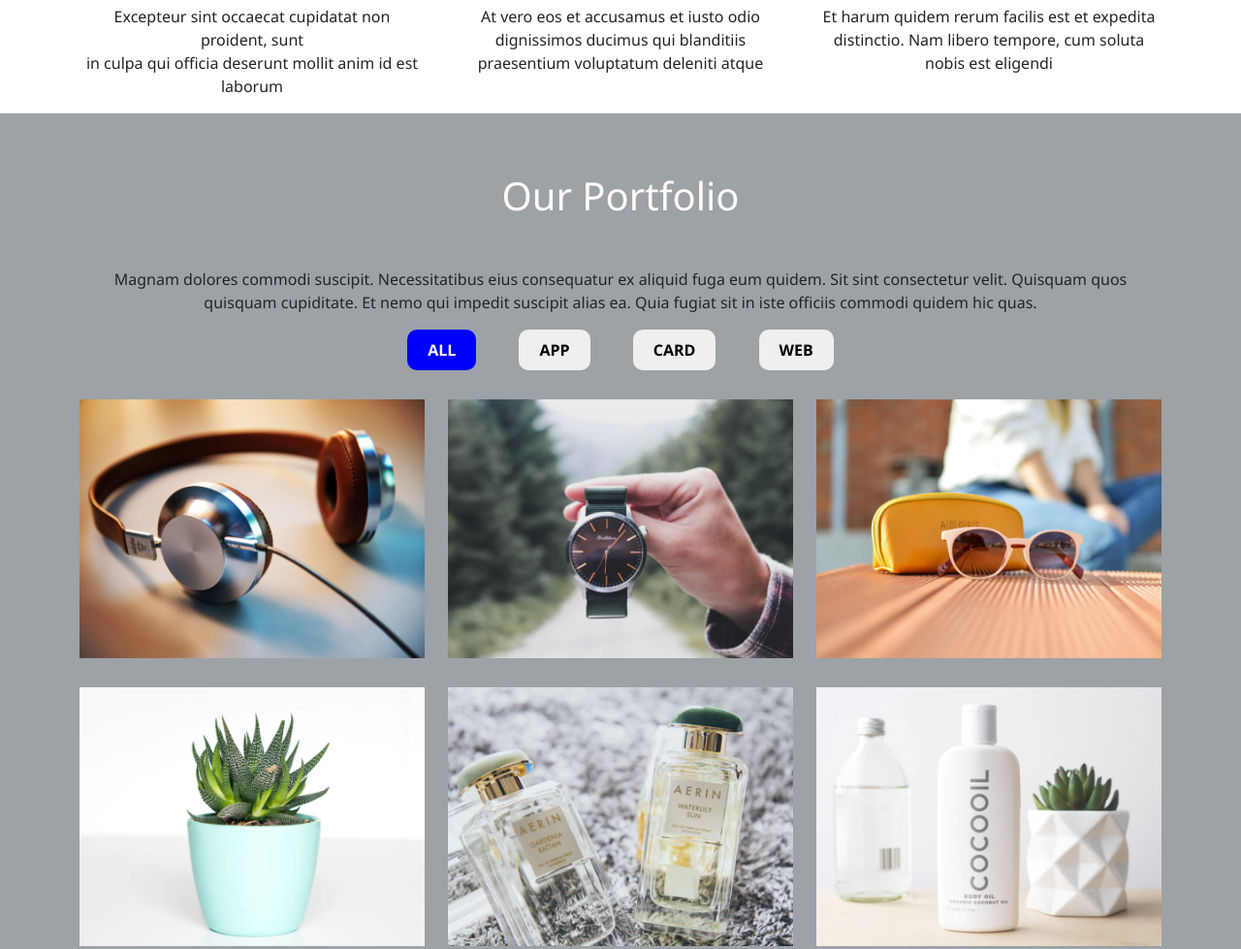
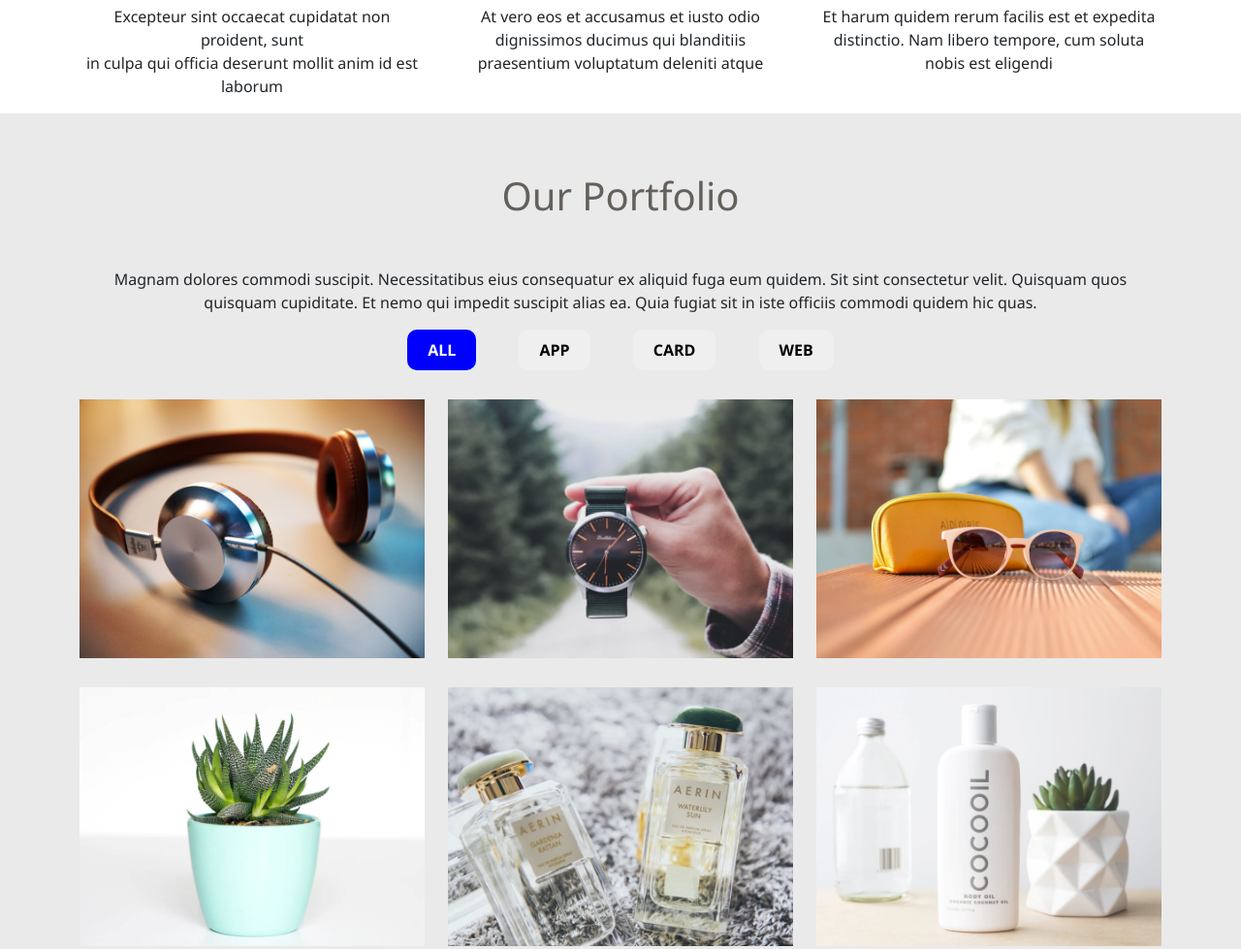
Before and after one commit to Pranto50000/2nd-Exam-OBAT, a plain HTML site: page index.html in a window 1280 px wide. Shown: the part 3084-4063 px from the top of the page at 97% size. Drawn offline with nearby package versions, Linux system fonts and the light colour scheme.

Commit message:
Add files via upload

```diff
--- a/style.css
+++ b/style.css
@@ -340,14 +340,14 @@ a{
 /* gallary */
 .gallary{
     padding: 11px 0px 74px 0px;
-    background-color: rgb(156 162 166);
+    background-color: rgb(234 234 234);
     height: 100%;
     width: 100%;
 }
 .gallary h1{
     margin-top: 50px;
     text-align: center;
-    color: rgb(255, 250, 250);
+    color: rgb(100, 97, 93);
     margin-bottom: 50px;
     font-weight: 500;
 }
@@ -381,6 +381,9 @@ a{
 
 
 /* team */
+.team {
+    margin-bottom: 70px;
+}
 .team h1{
     margin-top: 50px;
     text-align: center;
```
